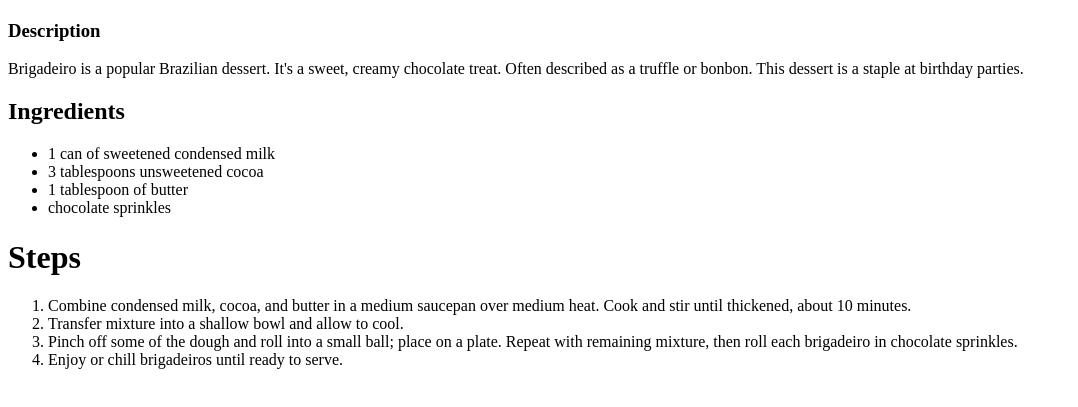
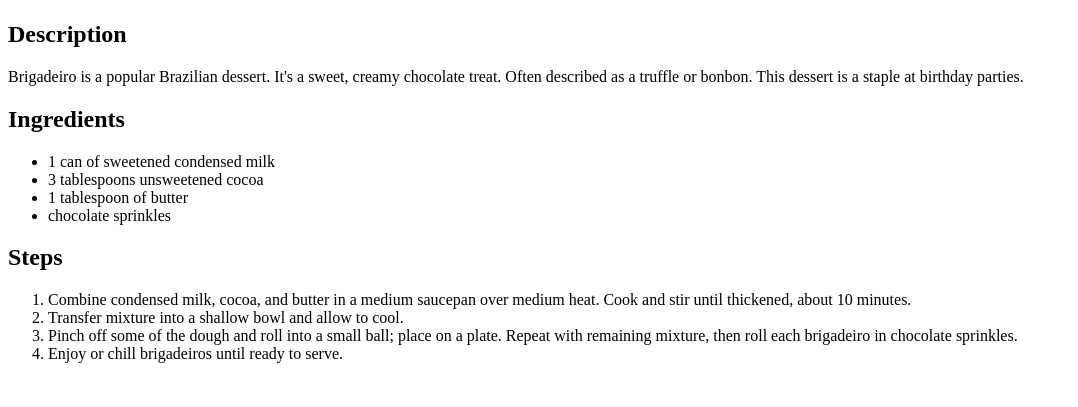
Before and after one commit to juliagiolo/odin-recipes, a plain HTML site: page recipes/brigadeiro.html in a window 1280 px wide. Shown: the part 133-540 px from the top of the page, without its empty margins (0-1078 px from the left). Drawn offline with Linux system fonts and the light colour scheme.

Commit message:
Fixed header size.

```diff
--- a/recipes/brigadeiro.html
+++ b/recipes/brigadeiro.html
@@ -13,7 +13,7 @@
     <h1>Brigadeiro</h1>
 
     <img src="./Brigadeiro-image.webp"/>
-    <h3>Description</h3>
+    <h2>Description</h2>
     <p>Brigadeiro is a popular Brazilian dessert. It's a sweet, creamy chocolate treat. Often described as a truffle or bonbon. This dessert is a staple at birthday parties.</p>
     <h2>Ingredients</h2>
     <ul>
@@ -22,7 +22,7 @@
         <li>1 tablespoon of butter</li>
         <li>chocolate sprinkles</li>
     </ul>
-    <h1>Steps</h1>
+    <h2>Steps</h2>
     <ol>
        <li>Combine condensed milk, cocoa, and butter in a medium saucepan over medium heat. Cook and stir until thickened, about 10 minutes.</li>
        <li>Transfer mixture into a shallow bowl and allow to cool.</li>
```
